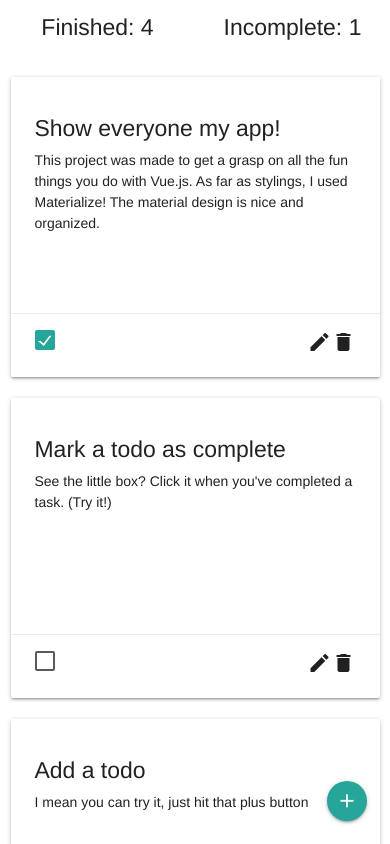
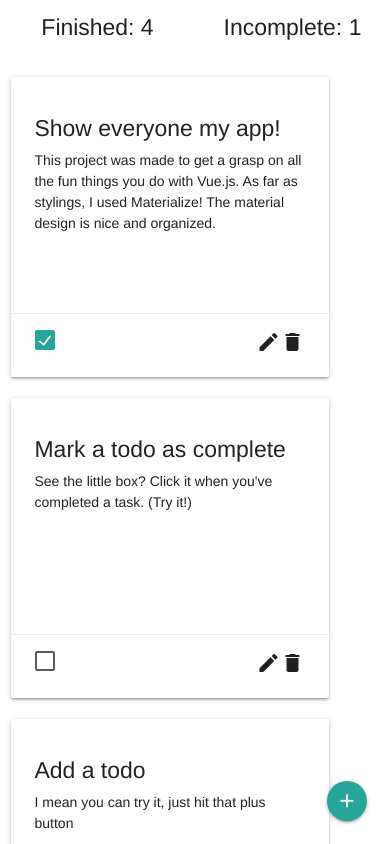
Before and after one commit to NateSrkn/Vue-ToDo, a Vue app: page / in a window 390 px wide. Shown: the top 844 px of the page. Built offline with nearby package versions, Linux system fonts and the light colour scheme.

Commit message:
Limited card width for better mobile experience

```diff
--- a/src/App.vue
+++ b/src/App.vue
@@ -33,4 +33,8 @@ i {
     cursor: pointer;
 }
 
+.card {
+  width:318px;
+}
+
 </style>
--- a/src/components/toDo.vue
+++ b/src/components/toDo.vue
@@ -1,5 +1,5 @@
 <template>
-<div class="col s12 m3">
+<div class="col">
     <div class="card horizontal small" v-if="!isEditing">
         <div class="card-stacked">
             <div class="card-content">
```
